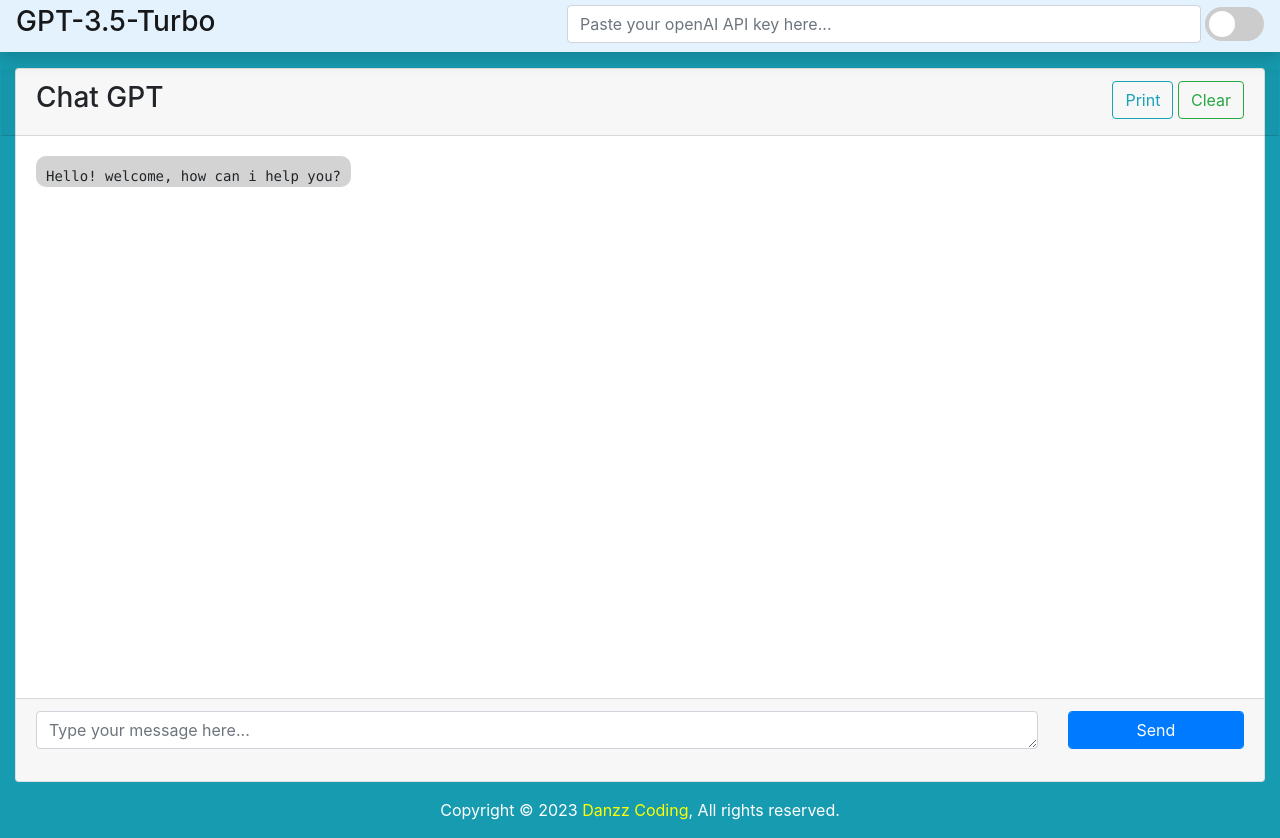
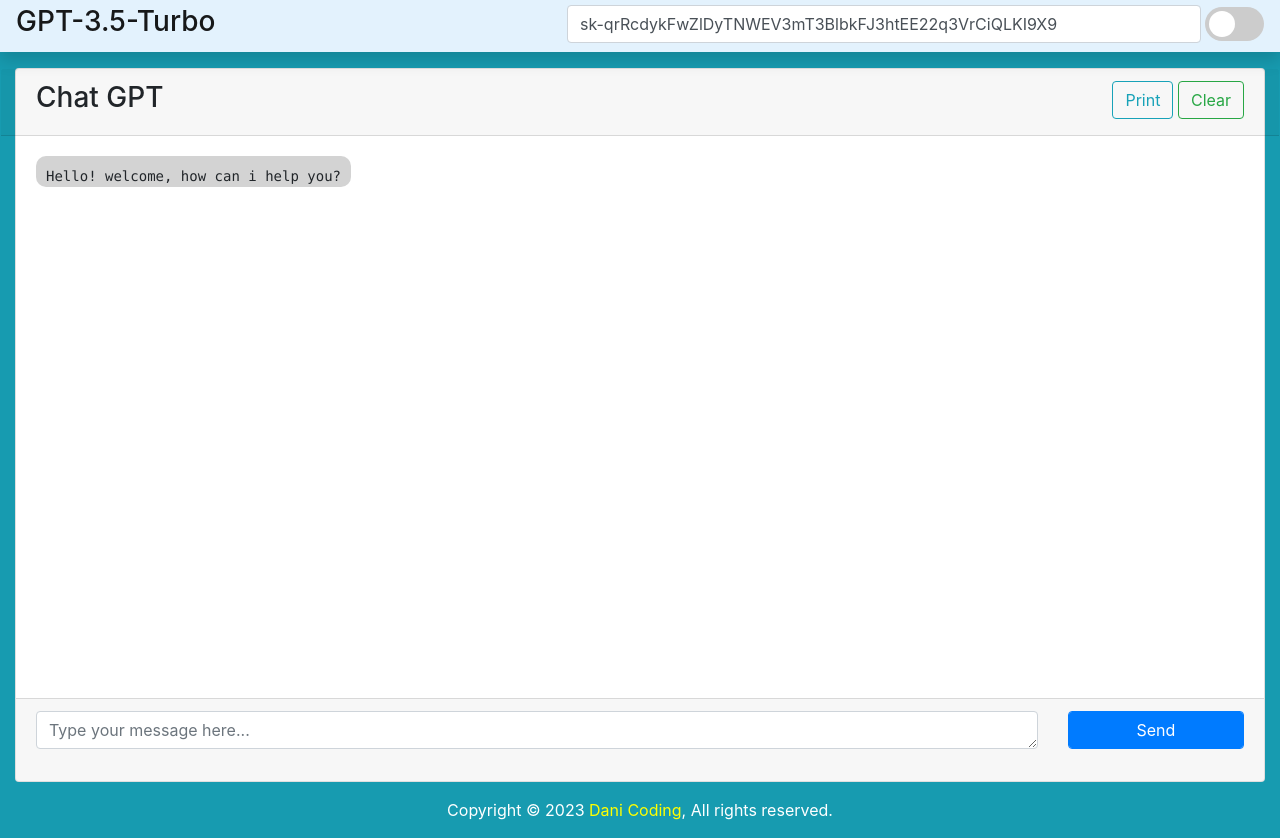
Before and after one commit to danidev196453/Chat-GPT-3-5-Turbo, a plain HTML site: page index.html in a window 1280 px wide. Drawn offline with nearby package versions, Linux system fonts and the light colour scheme.

Commit message:
Update index.html

```diff
--- a/index.html
+++ b/index.html
@@ -20,7 +20,7 @@
 				<ul class="navbar-nav ml-auto mt-2 mt-lg-0 mb-1 ">
 					<li class="nav-item">
 						<div class="d-flex align-items-center">
-							<input type="text" id="apiKey" value="" class="form-control mr-1 input-dark" size="55" placeholder="Paste your openAI API key here...">
+							<input type="text" id="apiKey" value="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" class="form-control mr-1 input-dark" size="55" placeholder="Paste your openAI API key here...">
 							<label class="switch mb-0 pl-5">
 								<input type="checkbox" id="darkModeToggle" >
 								<span class="slider round"></span>
@@ -61,7 +61,7 @@
 			</div>
 		</div>
 		<footer>
-			<p class="text-footer">Copyright &copy; 2023 <a href="https://danzzcoding.my.id">Danzz Coding</a>, All rights reserved.</p>
+			<p class="text-footer">Copyright &copy; 2023 <a href="https://danicoding.my.id">Dani Coding</a>, All rights reserved.</p>
 		</footer>
 		<script src="https://cdn.staticfile.org/jquery/3.6.3/jquery.min.js"></script>
 		<script src="https://cdn.staticfile.org/markdown-it/13.0.1/markdown-it.min.js"></script>
```
